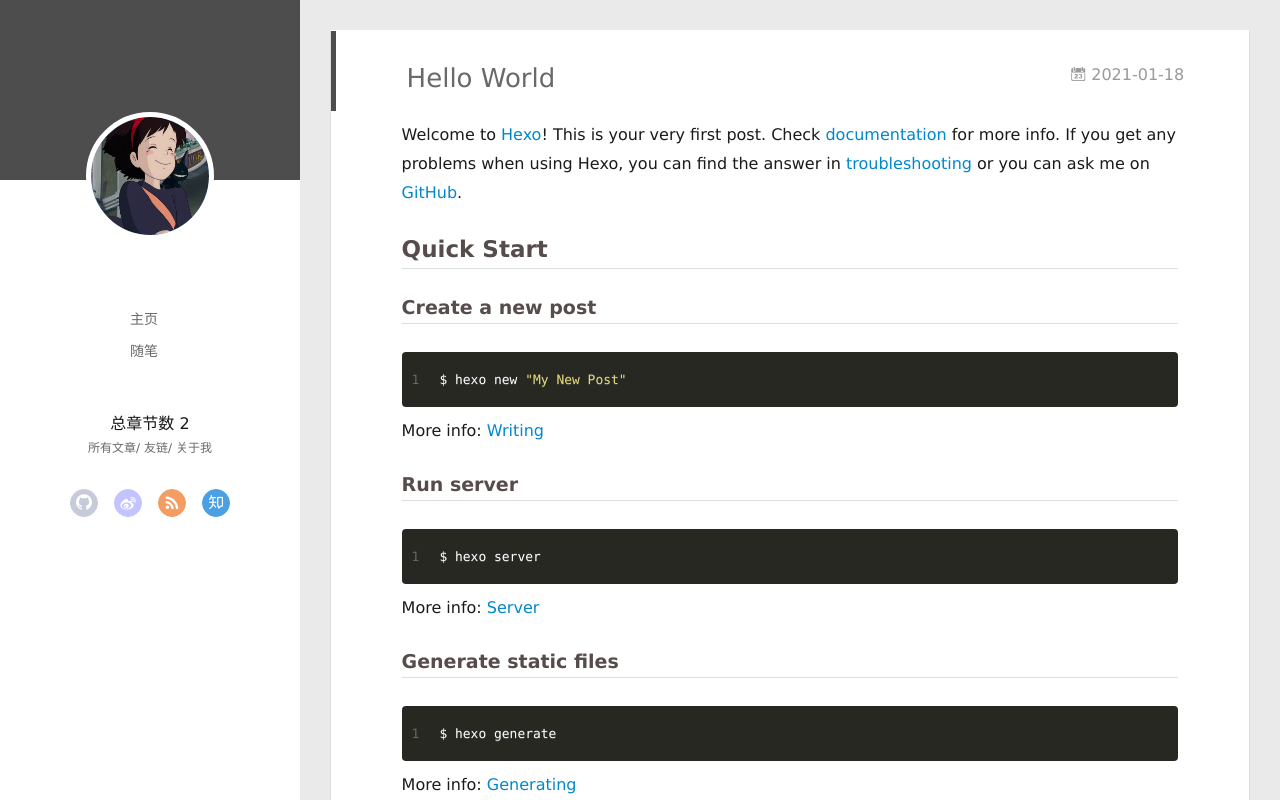
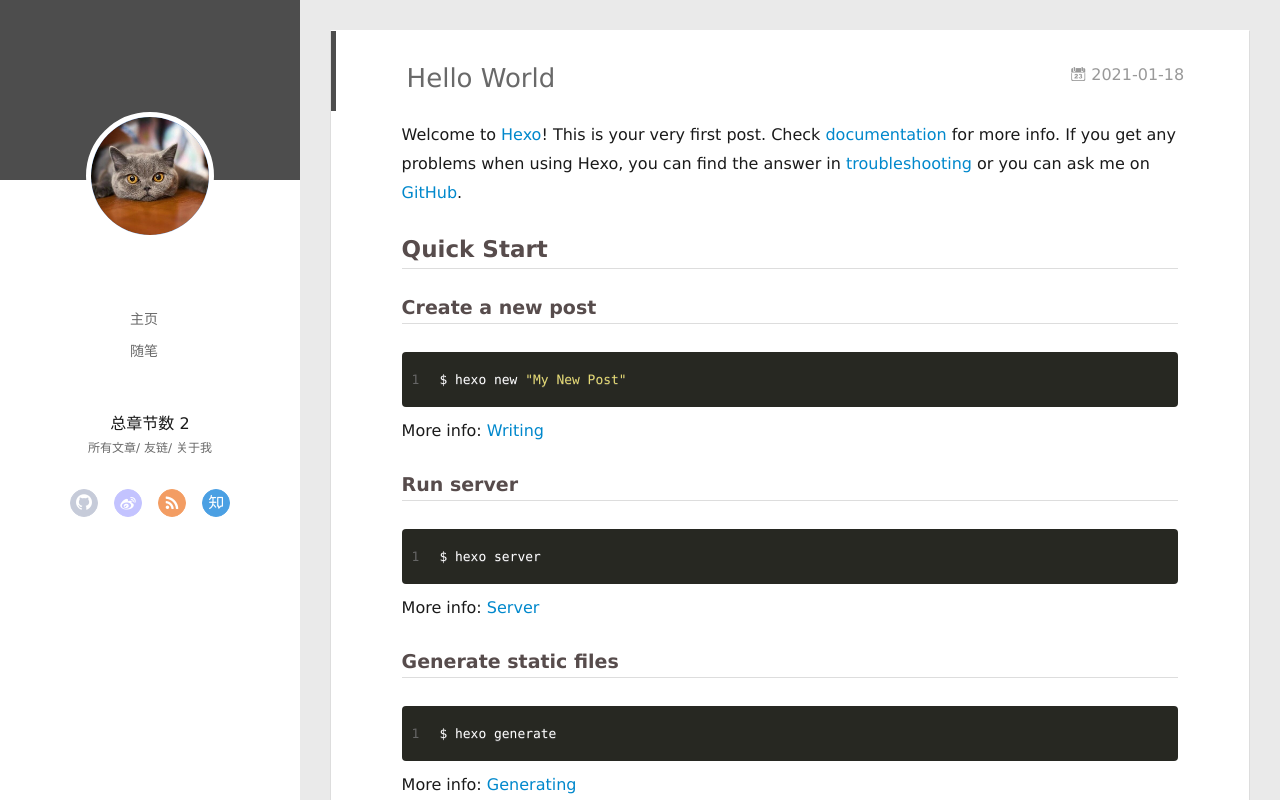
Before and after one commit to KEMY02/KEMY02.github.io, a plain HTML site: page 2021/01/18/hello-world/index.html in a window 1280 px wide. Drawn offline with Linux system fonts and the light colour scheme; no server answers.

Commit message:
Site updated: 2021-01-19 18:33:49

```diff
--- a/2021/01/18/hello-world/index.html
+++ b/2021/01/18/hello-world/index.html
@@ -47,7 +47,7 @@
 <div class="intrude-less">
 	<header id="header" class="inner">
 		<a href="/" class="profilepic">
-			<img src="/img/nvhai.jpg" class="js-avatar show">
+			<img src="/img/cat.jpg" class="js-avatar show">
 		</a>
 		<hgroup>
 		  <h1 class="header-author"><a href="/"></a></h1>
@@ -108,7 +108,7 @@
 	<div class="intrude-less">
 		<header id="header" class="inner">
 			<div class="profilepic">
-				<img src="/img/nvhai.jpg" class="js-avatar">
+				<img src="/img/cat.jpg" class="js-avatar">
 			</div>
 			<hgroup>
 			  <h1 class="header-author js-header-author"></h1>
```
Also changed, not shown: 2021/01/18/我的第一篇博客文章/index.html (+2 -2 lines), archives/2021/01/index.html (+2 -2 lines), archives/2021/index.html (+2 -2 lines), archives/index.html (+2 -2 lines), index.html (+2 -2 lines), img/cat.jpg (added), img/girl.jpg (added), img/mountain.jpg (added), img/nvhai.jpg (deleted).
